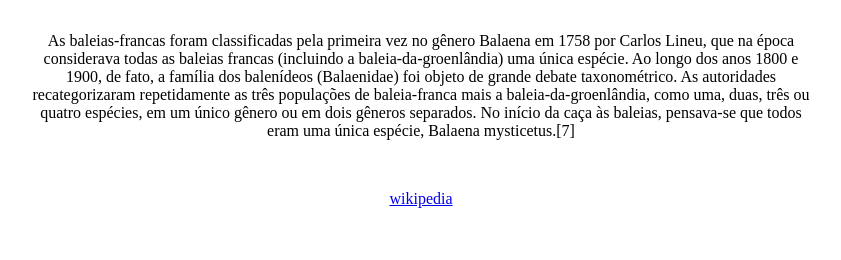
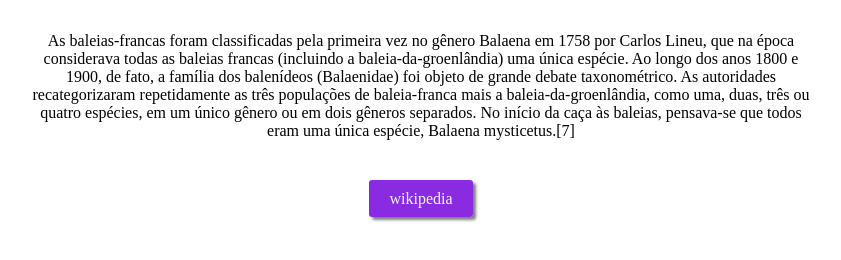
Before and after one commit to Luuansf/atividade01, a plain HTML site: page index.html in a window 1280 px wide. Shown: the part 774-1034 px from the top of the page, without its empty margins (219-1060 px from the left). Drawn offline with Linux system fonts and the light colour scheme.

Commit message:
Update index.html

```diff
--- a/index.html
+++ b/index.html
@@ -5,6 +5,19 @@
     <meta charset="UTF-8">
     <meta name="viewport" content="width=device-width, initial-scale=1.0">
     <title>Baleia Franca Austral</title>
+    <style>
+        a{
+            text-decoration: none;
+            background-color: blueviolet;
+            color: aliceblue;
+            border-radius: 3px;
+            padding: 10px 20px;
+            box-shadow: 3px 3px 3px grey;
+        }
+        a :hover{
+            background-color: rgb(130, 1, 250);
+        }
+    </style>
 </head>
 
 <body style="text-align: center; margin: 80px 200px;">
```
